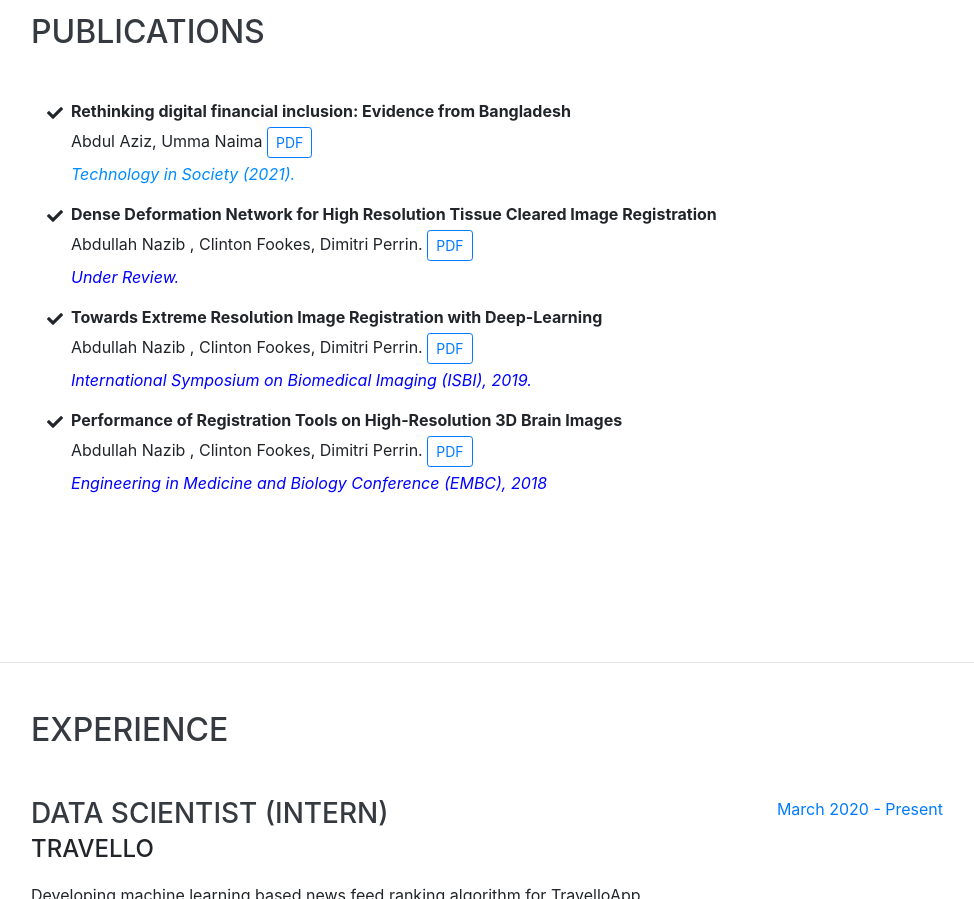
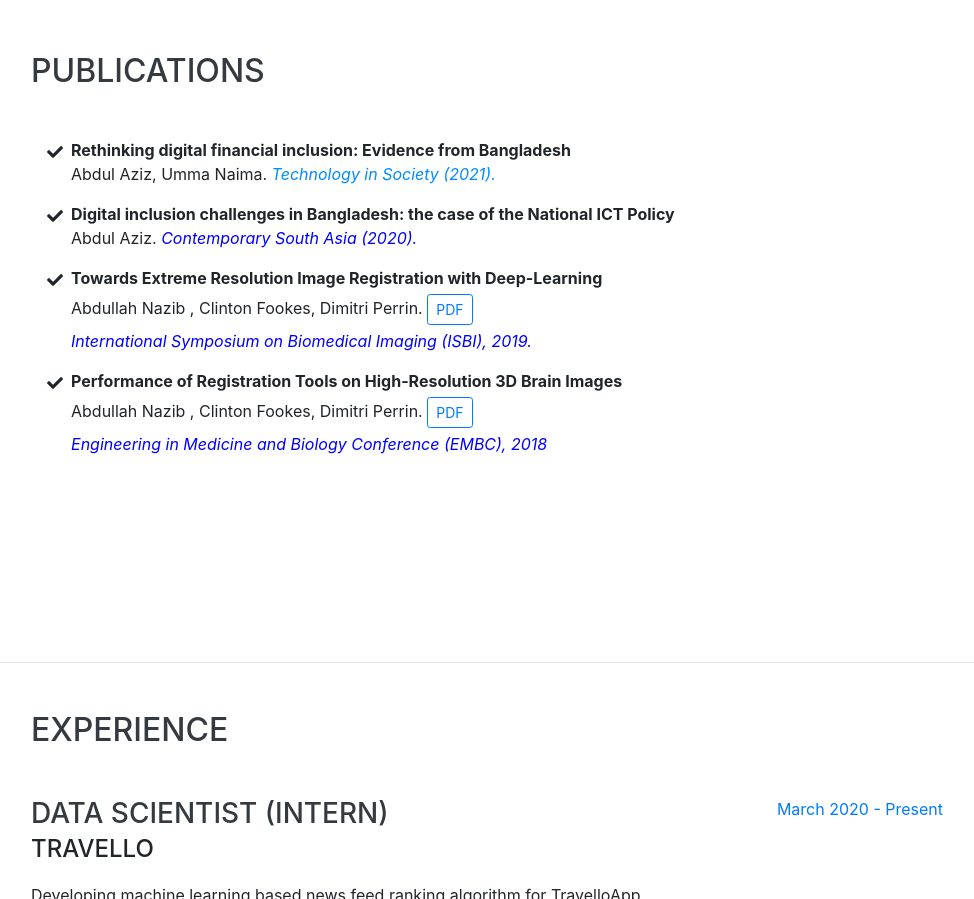
Before and after one commit to azizmonir/azizmonir.github.io, a website with bundled scripts: page index.html in a window 1280 px wide. Shown: the part 1740-2639 px from the top of the page, without its empty margins (289-1263 px from the left). Built offline with nearby package versions, Linux system fonts and the light colour scheme; a web font is replaced by a local one.

Commit message:
publication

```diff
--- a/index.html
+++ b/index.html
@@ -150,25 +150,26 @@
               <li>
                 <i class="fa-li fa fa-check"></i>
                  <p><b>Rethinking digital financial inclusion: Evidence from Bangladesh</b>
-                <br>Abdul Aziz, Umma Naima
-                <a class="btn btn-outline-primary my-1 mr-1 btn-sm" href="https://doi.org/10.1016/j.techsoc.2020.101509" target="_blank" rel="noopener">
-                  PDF</a>
-                  <br><i style="color:rgb(0, 140, 255)">Technology in Society (2021).</i>
+                  <br>Abdul Aziz, Umma Naima.
+                    <i>
+                      <a style="color:rgb(0, 140, 255)" href="https://doi.org/10.1016/j.techsoc.2020.101509">
+                        Technology in Society (2021).
+                      </a>
+                    </i>
                 </p>
               </li>
               <li>
                 <i class="fa-li fa fa-check"></i>
-                <p><b>Dense
-                    Deformation Network for High Resolution Tissue Cleared
-                    Image Registration</b>
-                    <br>Abdullah Nazib , Clinton Fookes, Dimitri Perrin.
-                    <a class="btn btn-outline-primary my-1 mr-1 btn-sm" href="https://arxiv.org/abs/1906.06180" target="_blank" rel="noopener">
-                      PDF
-                      </a>
-                      <br><i style="color:blue">Under Review.</i>
-                    </p>
-              </li>
-              <li>
+                <p><b>Digital inclusion challenges in Bangladesh: the case of the National ICT Policy</b>
+                    <br>Abdul Aziz.
+                      <i>
+                      <a style="color:blue" href="https://doi.org/10.1080/09584935.2020.1793912">
+                      Contemporary South Asia (2020).
+                    </a>
+                  </i>
+              </p>
+            </li>
+            <li>
                 <i class="fa-li fa fa-check"></i>
                 <p><b>Towards Extreme Resolution Image Registration with Deep-Learning</b>
                 <br>Abdullah Nazib , Clinton Fookes, Dimitri Perrin.
```
